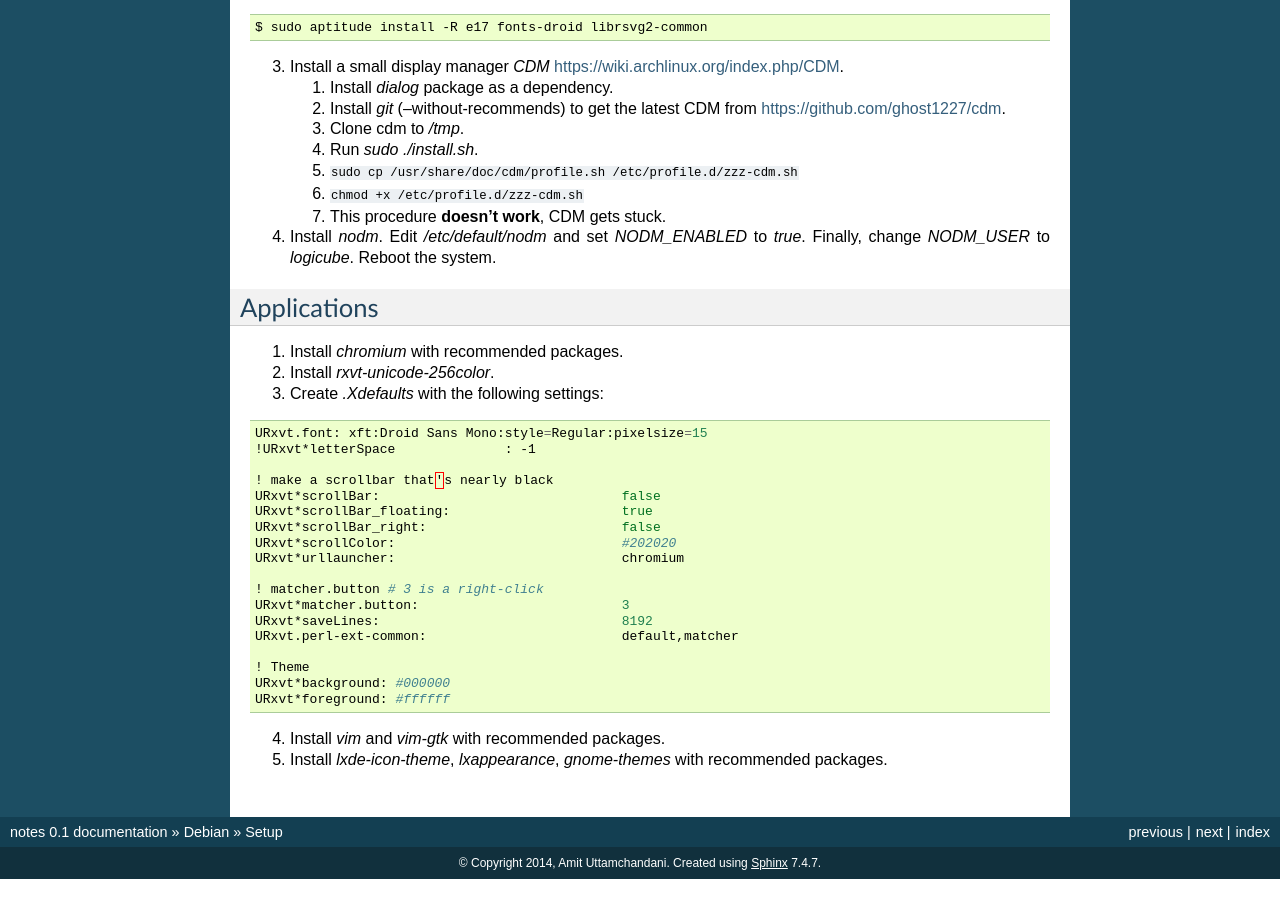
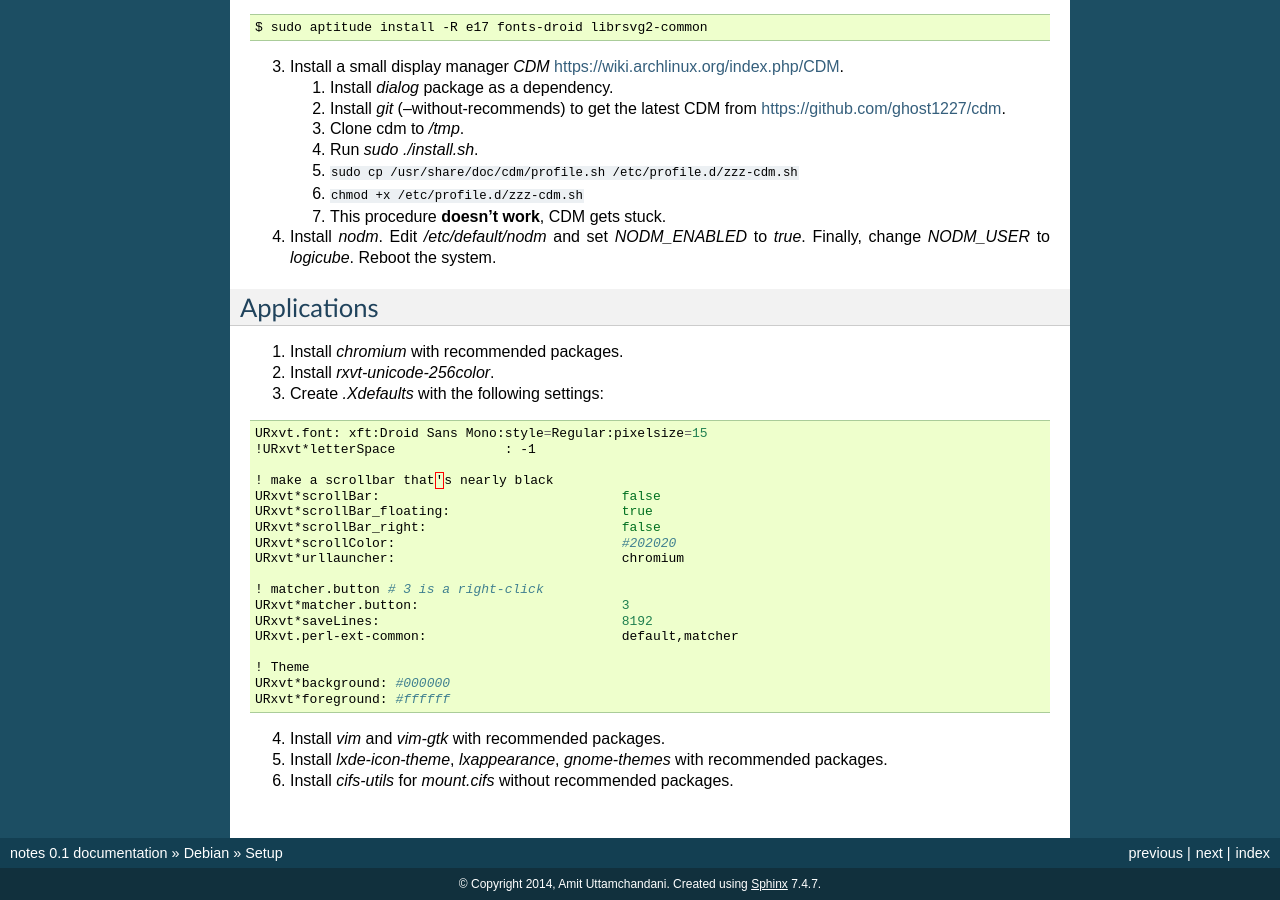
Before and after one commit to amituttam/notes, a Sphinx documentation site: the page built from docs/debian/setup.rst, in a window 1280 px wide and 900 px high, scrolled down 1134 px. Built offline with Sphinx 7.4.7, drawn with Linux system fonts in a browser that asks for light colours; before the commit the page ends 2013 px from its top, so only the background shows below that.

Commit message:
debian/setup: Updates

```diff
--- a/docs/debian/setup.rst
+++ b/docs/debian/setup.rst
@@ -118,3 +118,4 @@ Applications
 
 4. Install *vim* and *vim-gtk* with recommended packages.
 5. Install *lxde-icon-theme*, *lxappearance*, *gnome-themes* with recommended packages.
+6. Install *cifs-utils* for *mount.cifs* without recommended packages.
```
